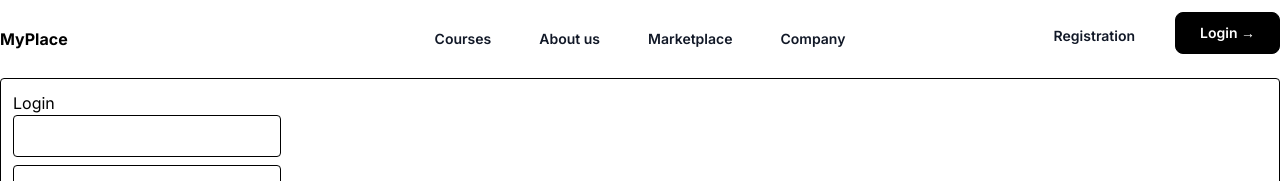
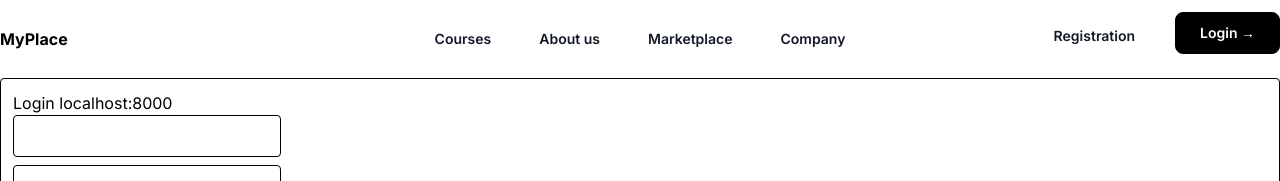
Before and after one commit to einfoengine/mydemyui, a Next.js app: page /login in a window 1280 px wide. Shown: the top 181 px of the page. Built offline with nearby package versions, Linux system fonts and the light colour scheme.

Commit message:
Proxy and env variable issues fixed

```diff
--- a/package.json
+++ b/package.json
@@ -4,7 +4,7 @@
   "private": true,
   "scripts": {
     "dev": "next dev",
-    "serv": "node server.js",
+    "serv": "node server.mjs",
     "build": "next build",
     "start": "next start",
     "lint": "next lint"
--- /dev/null
+++ b/src/app/default.js
@@ -0,0 +1,6 @@
+module.exports = {
+    layout: './login/page.tsx',
+    router: {
+        baseHref: '/login',
+    },
+}
--- a/src/app/login/page.tsx
+++ b/src/app/login/page.tsx
@@ -1,23 +1,26 @@
 'use client'
 
 import {useState } from "react";
+import axios from "axios";
 
 const Login = () => {
     const [payload, setPayload] = useState({
         user: "",
         pass: ""
     })
-    const handleSubmit = (e:any) => {
+    const handleSubmit = async (e:any) => {
         e.preventDefault();
+        axios.post(`http://${process.env.SERVER}`,{payload});
         console.log("Login submit!", payload);
     }
     const changeUser =(e:any)=>{setPayload({...payload, user: e.target.value})}
     const changePass =(e:any)=>{setPayload({...payload, pass: e.target.value})}
+    const server = process.env.NEXT_PUBLIC_SERVER;
 
     return (
         <div className="nt-page nt-login">
             <div className="nt-mod-login border rounded border-black p-3 mb-24">
-                <h3>Login</h3>
+                <h3>Login {server}</h3>
                 <form onSubmit={handleSubmit}>
                     <input type="text" name="user-name" id="nt-login-user-name" className="block border border-black rounded py-2 px-4 mb-2" onChange={changeUser}/>
                     <input type="password" name="password" id="nt-login-password" className="block border border-black rounded py-2 px-4 mb-2" onChange={changePass}/>
--- a/src/app/registration/page.tsx
+++ b/src/app/registration/page.tsx
@@ -12,7 +12,7 @@ const Registration = () => {
     e.preventDefault();
     console.log("Form submitted");
     try {
-      const {data} = await axios.post("http://localhost:8000/api/registration", {
+      const {data} = await axios.post(`/api/registration`, {
         name, email, number, pass
       });
       console.log("Axios result: ", data);
```
Also changed, not shown: server.mjs (renamed from server.js), 1 other file (tests, documents, lock files or other folders).
